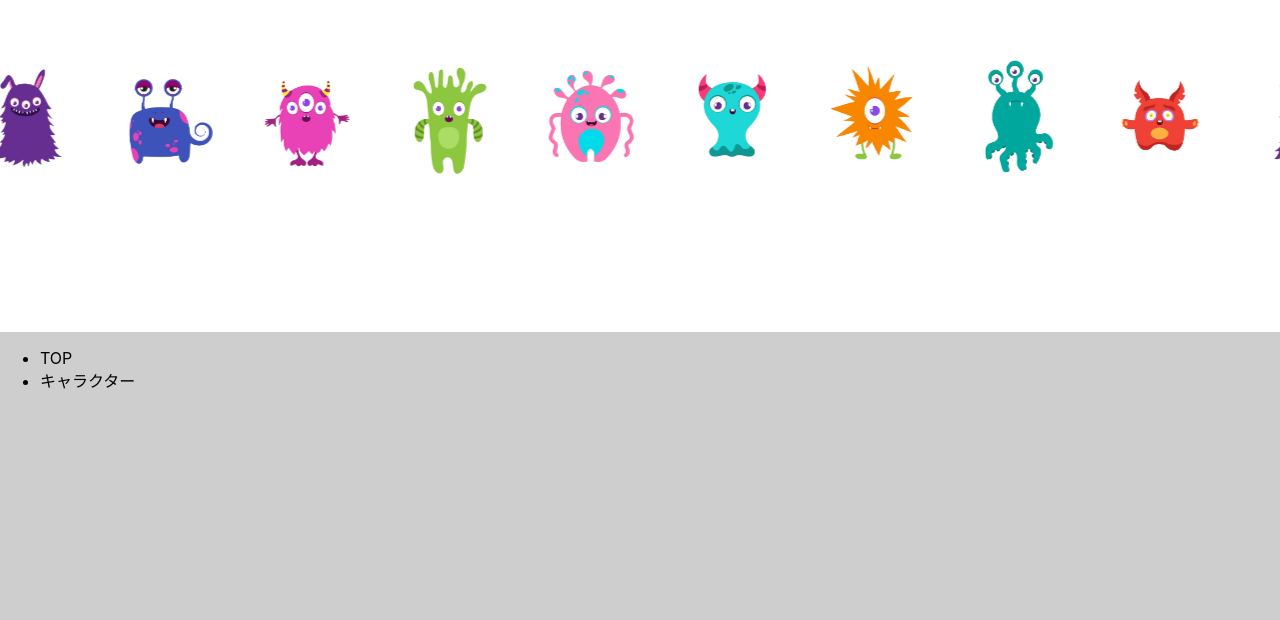
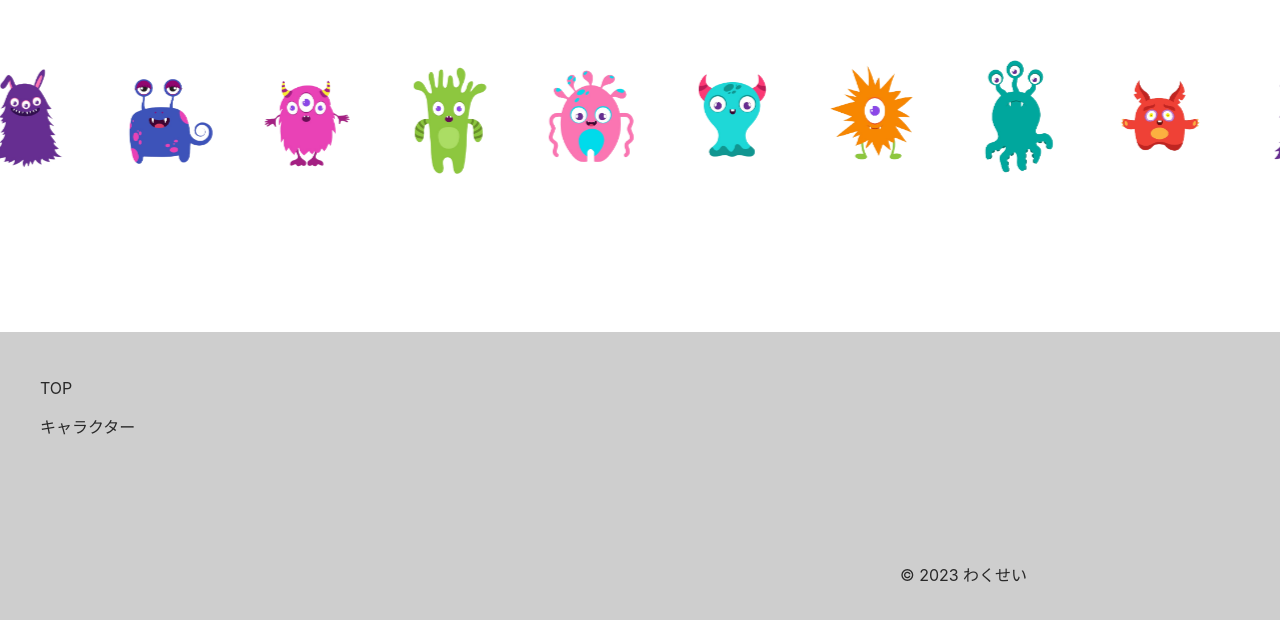
Before and after one commit to yukinos/wakusei-web, a React (Create React App) app: page / in a window 1280 px wide. Shown: the part 3968-4588 px from the top of the page. Built offline with nearby package versions, Linux system fonts and the light colour scheme; the HTML template or start-up script is replaced by a standard one.

Commit message:
微調整

```diff
--- a/package.json
+++ b/package.json
@@ -8,6 +8,7 @@
     "@testing-library/user-event": "^13.5.0",
     "react": "^18.2.0",
     "react-dom": "^18.2.0",
+    "react-router-dom": "^6.16.0",
     "react-scripts": "5.0.1",
     "web-vitals": "^2.1.4"
   },
--- a/src/App.css
+++ b/src/App.css
@@ -321,3 +321,23 @@ h1{
   background-size:cover;
   width:100%;
 }
+
+.footer-menu-list{
+  list-style:none;
+  position:absolute;
+  top:30px;
+  left:40px;
+  opacity:0.8;
+}
+
+.footer-menu-list p:hover{
+  cursor: pointer;
+  opacity:0.6;
+}
+
+.copyright{
+  top:230px;
+  left:900px;
+  position:absolute;
+  opacity: 0.8;
+}
--- a/src/Footer.js
+++ b/src/Footer.js
@@ -4,10 +4,11 @@ class Footer extends React.Component {
   render() {
     return (
         <div class="footer">
-            <ul>
-                <li>TOP</li>
-                <li>キャラクター</li>
-            </ul>
+          <div class="footer-menu-list">
+            <p>TOP</p>
+            <p>キャラクター</p>
+          </div>
+            <div class="copyright">© 2023 わくせい</div>
         </div>
     );
   }
```
Also changed, not shown: 1 other file (tests, documents, lock files or other folders).
